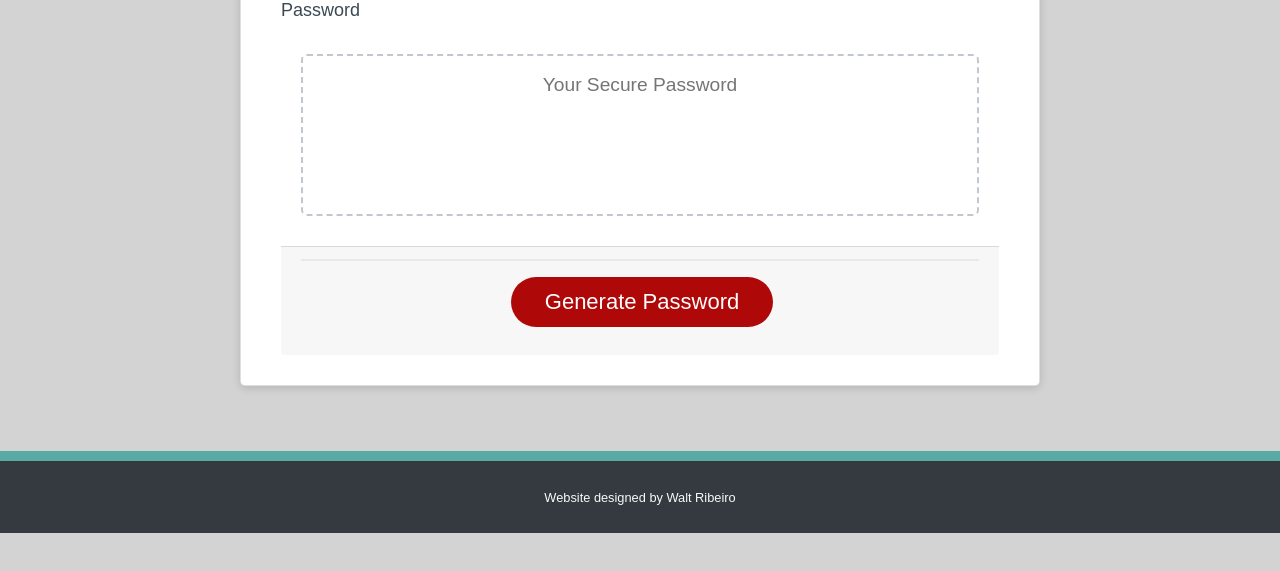
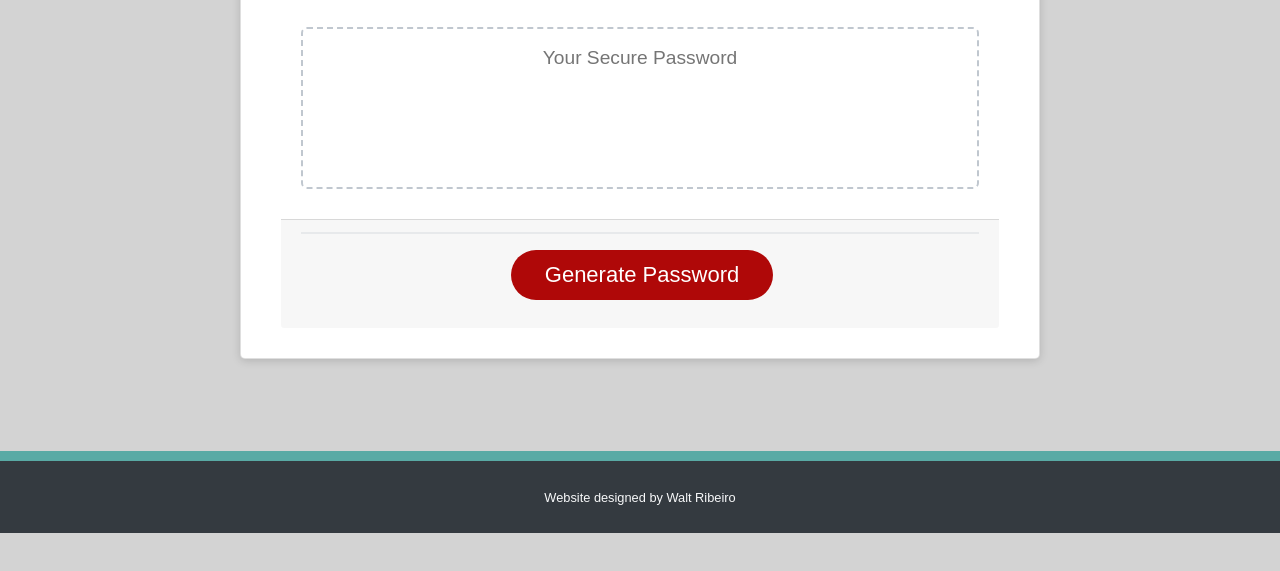
Before and after one commit to waltribeiro/password-generator, a plain HTML site: page index.html in a window 1280 px wide. Shown: the part 267-838 px from the top of the page. Drawn offline with nearby package versions, Linux system fonts and the light colour scheme.

Commit message:
deleted the word password for cleaner interface

```diff
--- a/index.html
+++ b/index.html
@@ -37,7 +37,7 @@
 
 <!-- <form id="form"> -->
 
-          Password
+
           <!-- <input type="number" min="8" max="128" value="8" id="chooseLength">
 
           </select>
```
